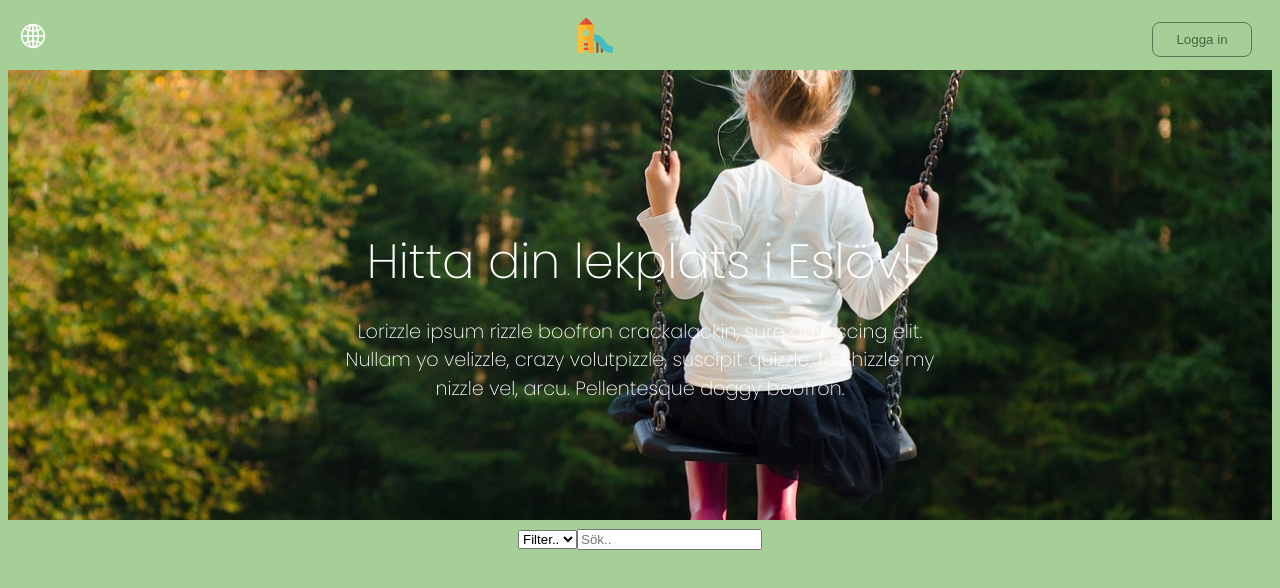
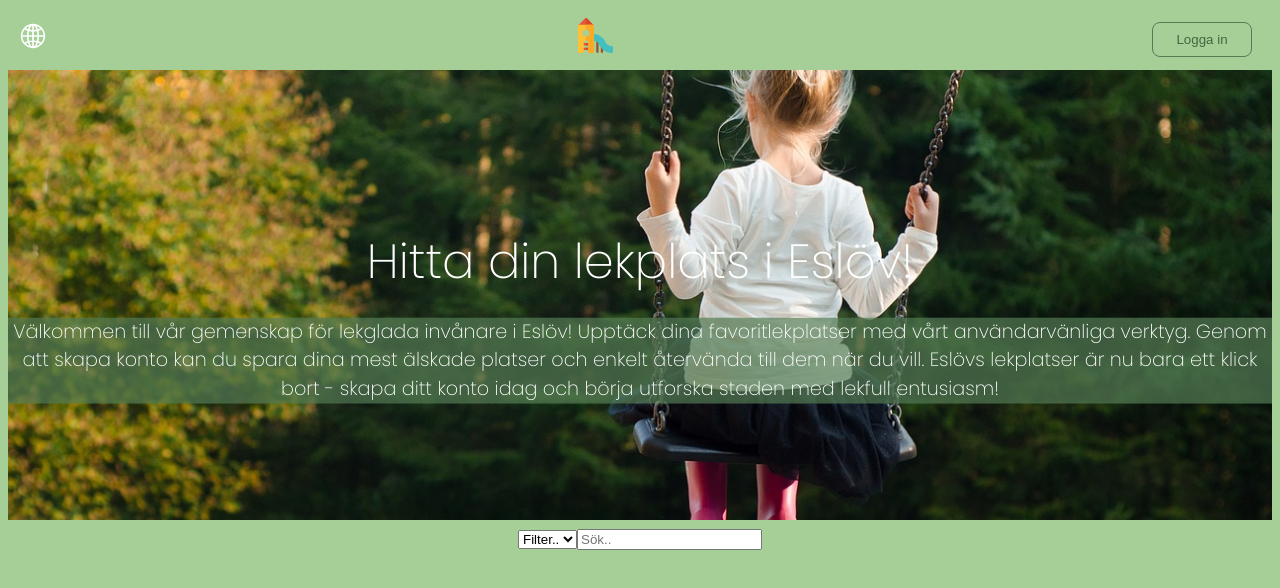
Before and after one commit to Technigo/final-boiler-plate-monorepo, a React (Vite) app in the folder frontend/: page / in a window 1280 px wide. Shown: the top 588 px of the page. Built offline with nearby package versions, Linux system fonts and the light colour scheme; no server answers.

Commit message:
some styling and translation on homepage

```diff
--- a/frontend/src/Translations/en.json
+++ b/frontend/src/Translations/en.json
@@ -5,7 +5,8 @@
     },
 
     "Hero": {
-        "hero-title" : "Find your playground in Eslöv"
+        "hero-title" : "Find your playground in Eslöv",
+        "hero-p": "Welcome to our community for playful residents in Eslöv! Discover your favorite playgrounds with our user-friendly tool. By creating an account, you can save your most beloved spots and easily revisit them whenever you like. Eslöv's playgrounds are now just a click away - create your account today and start exploring the city with playful enthusiasm!"
     },
     "Form": {
         "greeting": "Welcome back",
--- a/frontend/src/Translations/sv.json
+++ b/frontend/src/Translations/sv.json
@@ -5,7 +5,8 @@
     },
 
     "Hero": {
-        "hero-title" : "Hitta din lekplats i Eslöv!"
+        "hero-title" : "Hitta din lekplats i Eslöv!",
+        "hero-p": "Välkommen till vår gemenskap för lekglada invånare i Eslöv! Upptäck dina favoritlekplatser med vårt användarvänliga verktyg. Genom att skapa konto kan du spara dina mest älskade platser och enkelt återvända till dem när du vill. Eslövs lekplatser är nu bara ett klick bort - skapa ditt konto idag och börja utforska staden med lekfull entusiasm!"
     },
 
     "Form" : {
--- a/frontend/src/components/Hero.jsx
+++ b/frontend/src/components/Hero.jsx
@@ -8,7 +8,7 @@ export const Hero = () => {
         <img src="/girl-996635_1280.jpg" alt="Hero Image" className="hero-image" />
         <div className="hero-content">
           <h1 className="hero-title">{t("Hero.hero-title")}</h1>
-          <p >Lorizzle ipsum rizzle boofron crackalackin, sure adipiscing elit. Nullam yo velizzle, crazy volutpizzle, suscipit quizzle, fo shizzle my nizzle vel, arcu. Pellentesque doggy boofron.</p>
+          <p className="hero-p">{t("Hero.hero-p")}</p>
         </div>
       </div>
     );
--- a/frontend/src/components/PlaygroundContainer.jsx
+++ b/frontend/src/components/PlaygroundContainer.jsx
@@ -5,7 +5,6 @@ import "../pages/Home/home.css"
 import { Link } from "react-router-dom";
 import { Button } from "./Button";
 import { useTranslation } from "react-i18next";
-import { useState } from "react";
 
 import randomImage1 from "/Playgrounds/_08db1d05-2a11-457f-869e-4968d3d6cbe4.jpeg";
 import randomImage2 from "/Playgrounds/_9df306ce-3682-4f2d-8087-dfda556b834e.jpeg";
--- a/frontend/src/pages/Home/home.css
+++ b/frontend/src/pages/Home/home.css
@@ -94,7 +94,7 @@
     margin: 0 10px;
   }
 
- /* Hero */
+/* Hero */
 .hero {
   position: relative;
   text-align: center;
@@ -107,7 +107,6 @@
   max-height: 450px;
   margin: 0;
   object-fit: cover;
-
 }
 
 .hero-content {
@@ -116,6 +115,9 @@
   left: 50%;
   transform: translate(-50%, -50%);
   color: white;
+  overflow: hidden;
+  max-width: 100%;
+  width: 100%;
 }
 
 .hero-content h1 {
@@ -126,4 +128,12 @@
 .hero-content p {
   font-size: 1.2rem;
   margin: 0;
+  background-color: rgba(85, 124, 85, 0.7);
 }
+
+@media only screen and (max-width: 375px) {
+  .hero-content h1,
+  .hero-content p {
+    font-size: 1rem; /* Adjust the font size or other properties for smaller screens */
+  }
+}
```
